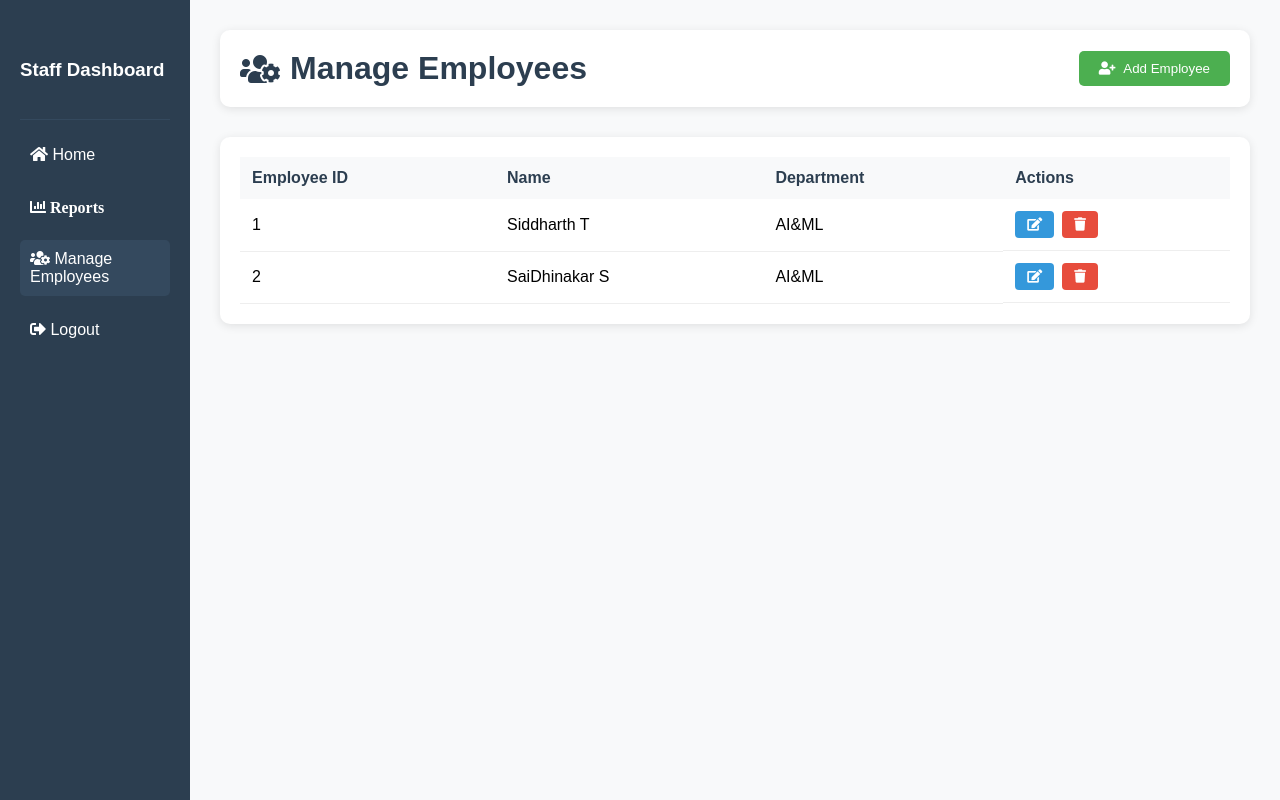
After one commit to SaiDhinakar/Staff_attendence_system, a Django app: page /manage-employees/ in a window 1280 px wide. The commit adds this page. Run offline with Django 5.2, Linux system fonts and the light colour scheme; a user stored in the database is signed in; data comes from the database, SQL or seed files in the repository; parts of the project's set-up code (start-up, migrations or seed data) failed here and were passed over.

```diff
--- /dev/null
+++ b/DjangoFrameWork/StaffFaceRecognition/Frontend/templates/manage_employees.html
@@ -0,0 +1,373 @@
+{% extends 'base.html' %}
+{% block content %}
+<div class="container">
+    <!-- Sidebar -->
+    <div class="sidebar">
+        <div class="sidebar-header">
+          <h3>Staff Dashboard</h3>
+        </div>
+        <div class="sidebar-menu">
+          <ul>
+            <li>
+              <a href="{% url 'home' %}"><i class="fas fa-home"></i> Home</a>
+            </li>
+            <li>
+              <a href="{% url 'report' %}" class="fas"
+                ><i class="fas fa-chart-bar"></i> Reports</a
+              >
+            </li>
+            <li>
+              <a href="{% url 'manage_employees' %}" class="active">
+                  <i class="fas fa-users-cog"></i> Manage Employees
+              </a>
+            </li>
+            <li>
+              <a href="{% url 'logout' %}"
+                ><i class="fas fa-sign-out-alt"></i> Logout</a
+              >
+            </li>
+          </ul>
+        </div>
+      </div>
+    <div class="main-content">
+        <div class="header">
+            <h1><i class="fas fa-users-cog"></i> Manage Employees</h1>
+            <button class="add-btn" onclick="showAddModal()">
+                <i class="fas fa-user-plus"></i> Add Employee
+            </button>
+        </div>
+
+        <!-- Employee Table -->
+        <div class="table-container">
+            <table class="employee-table">
+                <thead>
+                    <tr>
+                        <th>Employee ID</th>
+                        <th>Name</th>
+                        <th>Department</th>
+                        <th>Actions</th>
+                    </tr>
+                </thead>
+                <tbody>
+                    {% for employee in employees %}
+                    <tr>
+                        <td>{{ employee.emp_id }}</td>
+                        <td>{{ employee.emp_name }}</td>
+                        <td>{{ employee.department }}</td>
+                        <td class="actions">
+                            <button onclick="showEditModal('{{ employee.emp_id }}')" class="edit-btn">
+                                <i class="fas fa-edit"></i>
+                            </button>
+                            <button onclick="confirmDelete('{{ employee.emp_id }}')" class="delete-btn">
+                                <i class="fas fa-trash"></i>
+                            </button>
+                        </td>
+                    </tr>
+                    {% endfor %}
+                </tbody>
+            </table>
+        </div>
+
+        <!-- Add Employee Modal -->
+        <div id="addEmployeeModal" class="modal">
+            <div class="modal-content">
+                <div class="modal-header">
+                    <h2>Add New Employee</h2>
+                    <span class="close" onclick="closeModal('addEmployeeModal')">&times;</span>
+                </div>
+                <form method="POST" id="addEmployeeForm">
+                    {% csrf_token %}
+                    <input type="hidden" name="action" value="add">
+                    <div class="form-group">
+                        <label>Employee ID</label>
+                        <input type="text" name="emp_id" required>
+                    </div>
+                    <div class="form-group">
+                        <label>Employee Name</label>
+                        <input type="text" name="emp_name" required>
+                    </div>
+                    <div class="form-group">
+                        <label>Department</label>
+                        <input type="text" name="department" required>
+                    </div>
+                    <button type="submit" class="submit-btn">Add Employee</button>
+                </form>
+            </div>
+        </div>
+        <!-- Add Edit Modal after Add Modal -->
+        <div id="editEmployeeModal" class="modal">
+            <div class="modal-content">
+                <div class="modal-header">
+                    <h2>Edit Employee</h2>
+                    <span class="close" onclick="closeModal('editEmployeeModal')">&times;</span>
+                </div>
+                <form method="POST" id="editEmployeeForm">
+                    {% csrf_token %}
+                    <input type="hidden" name="action" value="update">
+                    <input type="hidden" name="emp_id" id="edit_emp_id">
+                    <div class="form-group">
+                        <label>Employee Name</label>
+                        <input type="text" name="emp_name" id="edit_emp_name" required>
+                    </div>
+                    <div class="form-group">
+                        <label>Department</label>
+                        <input type="text" name="department" id="edit_department" required>
+                    </div>
+                    <button type="submit" class="submit-btn">Update Employee</button>
+                </form>
+            </div>
+        </div>
+    </div>
+</div>
+
+<style>
+    body {
+    margin: 0;
+    padding: 0;
+    font-family: Arial, sans-serif;
+  }
+  .container {
+    display: flex;
+    min-height: 100vh;
+  }
+
+  .sidebar {
+    width: 150px;
+    background: #2c3e50;
+    color: white;
+    padding: 20px;
+  }
+
+  .sidebar-header {
+    padding: 20px 0;
+    border-bottom: 1px solid #34495e;
+  }
+
+  .sidebar-menu ul {
+    list-style: none;
+    padding: 0;
+  }
+
+  .sidebar-menu ul li {
+    margin: 15px 0;
+  }
+
+  .sidebar-menu ul li a {
+    color: white;
+    text-decoration: none;
+    display: block;
+    padding: 10px;
+    border-radius: 5px;
+    transition: 0.3s;
+  }
+
+  .sidebar-menu ul li a:hover,
+  .sidebar-menu ul li a.active {
+    background: #34495e;
+  }
+.main-content {
+    flex: 1;
+    padding: 30px;
+    background: #f8f9fa;
+}
+
+.header {
+    display: flex;
+    justify-content: space-between;
+    align-items: center;
+    margin-bottom: 30px;
+    background: white;
+    padding: 20px;
+    border-radius: 10px;
+    box-shadow: 0 2px 10px rgba(0,0,0,0.1);
+}
+
+.header h1 {
+    margin: 0;
+    display: flex;
+    align-items: center;
+    gap: 10px;
+    color: #2c3e50;
+}
+
+.add-btn {
+    background: #4CAF50;
+    color: white;
+    border: none;
+    padding: 10px 20px;
+    border-radius: 5px;
+    cursor: pointer;
+    display: flex;
+    align-items: center;
+    gap: 8px;
+}
+
+.table-container {
+    background: white;
+    border-radius: 10px;
+    padding: 20px;
+    box-shadow: 0 2px 10px rgba(0,0,0,0.1);
+}
+
+.employee-table {
+    width: 100%;
+    border-collapse: collapse;
+}
+
+.employee-table th {
+    background: #f8f9fa;
+    padding: 12px;
+    text-align: left;
+    color: #2c3e50;
+}
+
+.employee-table td {
+    padding: 12px;
+    border-bottom: 1px solid #eee;
+}
+
+.actions {
+    display: flex;
+    gap: 8px;
+}
+
+.edit-btn, .delete-btn {
+    padding: 6px 12px;
+    border: none;
+    border-radius: 4px;
+    cursor: pointer;
+}
+
+.edit-btn {
+    background: #3498db;
+    color: white;
+}
+
+.delete-btn {
+    background: #e74c3c;
+    color: white;
+}
+
+.modal {
+    display: none;
+    position: fixed;
+    top: 0;
+    left: 0;
+    width: 100%;
+    height: 100%;
+    background: rgba(0,0,0,0.5);
+    z-index: 1000;
+}
+
+.modal-content {
+    background: white;
+    width: 90%;
+    max-width: 500px;
+    margin: 50px auto;
+    border-radius: 10px;
+    box-shadow: 0 2px 20px rgba(0,0,0,0.2);
+}
+
+.modal-header {
+    padding: 20px;
+    border-bottom: 1px solid #eee;
+    display: flex;
+    justify-content: space-between;
+    align-items: center;
+}
+
+.modal-header h2 {
+    margin: 0;
+    color: #2c3e50;
+}
+
+.close {
+    font-size: 24px;
+    cursor: pointer;
+    color: #666;
+}
+
+form {
+    padding: 20px;
+}
+
+.form-group {
+    margin-bottom: 20px;
+}
+
+.form-group label {
+    display: block;
+    margin-bottom: 8px;
+    color: #2c3e50;
+}
+
+.form-group input {
+    width: 100%;
+    padding: 8px;
+    border: 1px solid #ddd;
+    border-radius: 4px;
+}
+
+.submit-btn {
+    width: 100%;
+    padding: 12px;
+    background: #4CAF50;
+    color: white;
+    border: none;
+    border-radius: 4px;
+    cursor: pointer;
+}
+</style>
+
+<script>
+function showAddModal() {
+    document.getElementById('addEmployeeModal').style.display = 'block';
+}
+
+function closeModal(modalId) {
+    document.getElementById(modalId).style.display = 'none';
+}
+
+function confirmDelete(empId) {
+    if(confirm('Are you sure you want to delete this employee?')) {
+        const form = document.createElement('form');
+        form.method = 'POST';
+        form.innerHTML = `
+            {% csrf_token %}
+            <input type="hidden" name="action" value="delete">
+            <input type="hidden" name="emp_id" value="${empId}">
+        `;
+        document.body.appendChild(form);
+        form.submit();
+    }
+}
+
+function showEditModal(empId) {
+    // Get employee data from table row
+    const row = document.querySelector(`tr[data-id="${empId}"]`);
+    const name = row.querySelector('td:nth-child(2)').textContent;
+    const department = row.querySelector('td:nth-child(3)').textContent;
+
+    // Populate modal form
+    document.getElementById('edit_emp_id').value = empId;
+    document.getElementById('edit_emp_name').value = name;
+    document.getElementById('edit_department').value = department;
+
+    // Show modal
+    document.getElementById('editEmployeeModal').style.display = 'block';
+}
+
+// Add data-id attribute to table rows
+document.querySelectorAll('.employee-table tbody tr').forEach(row => {
+    const empId = row.querySelector('td:first-child').textContent;
+    row.setAttribute('data-id', empId);
+});
+
+// Close modal when clicking outside
+window.onclick = function(event) {
+    if (event.target.classList.contains('modal')) {
+        event.target.style.display = 'none';
+    }
+}
+</script>
+{% endblock %}
--- a/DjangoFrameWork/StaffFaceRecognition/Home/urls.py
+++ b/DjangoFrameWork/StaffFaceRecognition/Home/urls.py
@@ -4,7 +4,7 @@ from . import views
 urlpatterns = [
     path('', views.home_view, name='home'),
     # path('settings/', views.settings_view, name='settings'),
-    # path('settings/update-user/<int:user_id>/', views.update_user, name='update_user'),
+    path('manage-employees/', views.manage_employees, name='manage_employees'),
     path('report/', views.report_view, name='report'),
     path('export-report/', views.export_report, name='export_report'),
 ]
--- a/DjangoFrameWork/StaffFaceRecognition/Home/views.py
+++ b/DjangoFrameWork/StaffFaceRecognition/Home/views.py
@@ -25,7 +25,7 @@ def home_view(request):
     today_attendance = Attendance.objects.filter(date=today).select_related('emp')
 
     # Calculate statistics
-    present_count = today_attendance.filter(status='present').count()
+    present_count = today_attendance.count()
     absent_count = total_staff - present_count
 
     context = {
@@ -73,7 +73,8 @@ def report_view(request):
     end_date = request.GET.get('end_date')
 
     # Query attendance data
-    attendance_query = Attendance.objects.all()
+    attendance_query = Attendance.objects.select_related('emp').all()
+
     if start_date and end_date:
         attendance_query = attendance_query.filter(
             date__range=[start_date, end_date]
@@ -84,11 +85,48 @@ def report_view(request):
     today = timezone.now().date()
     today_attendance = Attendance.objects.filter(date=today)
 
+    # Calculate present/absent based on time_list
+    present_count = today_attendance.exclude(time_list__isnull=True).exclude(time_list__exact='').count()
+    absent_count = total_employees - present_count
+
+    # Process attendance records
+    processed_attendance = []
+    for record in attendance_query:
+        times = record.time_list.split(';') if record.time_list else []
+        in_time = times[0] if times else '--:--'
+        out_time = times[-1] if len(times) > 1 else '--:--'
+
+        # Calculate working hours if both in and out times exist
+        working_hours = 0
+        if len(times) > 1:
+            try:
+                time_in = datetime.strptime(times[0], '%H:%M')
+                time_out = datetime.strptime(times[-1], '%H:%M')
+                diff = time_out - time_in
+                working_hours = round(diff.total_seconds() / 3600, 2)
+            except ValueError:
+                working_hours = 0
+
+        status = 'Absent'
+        if times:
+            status = 'Present' if len(times) > 1 else 'Present (No Out Time)'
+
+        processed_attendance.append({
+            'date': record.date,
+            'emp_id': record.emp.emp_id,
+            'emp_name': record.emp.emp_name,
+            'department': record.emp.department,
+            'in_time': in_time,
+            'out_time': out_time,
+            'working_hours': working_hours,
+            'status': status
+        })
+
     context = {
-        'attendance_data': attendance_query,
+        'attendance_data': processed_attendance,
         'total_employees': total_employees,
-        'present_today': today_attendance.filter(status='present').count(),
-        'absent_today': today_attendance.filter(status='absent').count()
+        'present_today': present_count,
+        'absent_today': absent_count
     }
 
     return render(request, 'report.html', context)
@@ -146,3 +184,44 @@ def export_report(request):
         logger.error(f"Export failed: {str(e)}")
         messages.error(request, 'Failed to export report')
         return redirect('report')
+
+
+@login_required
+@user_passes_test(is_superuser)
+def manage_employees(request):
+    employees = Employee.objects.all()
+
+    if request.method == 'POST':
+        action = request.POST.get('action')
+        if action == 'add':
+            emp_id = request.POST.get('emp_id')
+            emp_name = request.POST.get('emp_name')
+            department = request.POST.get('department')
+
+            Employee.objects.create(
+                emp_id=emp_id,
+                emp_name=emp_name,
+                department=department
+            )
+            messages.success(request, 'Employee added successfully')
+
+        elif action == 'delete':
+            emp_id = request.POST.get('emp_id')
+            Employee.objects.filter(emp_id=emp_id).delete()
+            messages.success(request, 'Employee deleted successfully')
+
+        elif action == 'update':
+            emp_id = request.POST.get('emp_id')
+            emp_name = request.POST.get('emp_name')
+            department = request.POST.get('department')
+
+            Employee.objects.filter(emp_id=emp_id).update(
+                emp_name=emp_name,
+                department=department
+            )
+            messages.success(request, 'Employee updated successfully')
+
+    context = {
+        'employees': employees
+    }
+    return render(request, 'manage_employees.html', context)
```
Also changed, not shown: DjangoFrameWork/StaffFaceRecognition/Frontend/templates/home.html (+9 -1 lines), DjangoFrameWork/StaffFaceRecognition/Frontend/templates/report.html (+19 -12 lines), DjangoFrameWork/StaffFaceRecognition/Home/models.py (+76 -8 lines), DjangoFrameWork/StaffFaceRecognition/Home/migrations/0002_remove_attendance_status.py (added), DjangoFrameWork/StaffFaceRecognition/Home/migrations/0003_remove_attendance_time_in_remove_attendance_time_out_and_more.py (added), DjangoFrameWork/StaffFaceRecognition/db.sqlite3.
